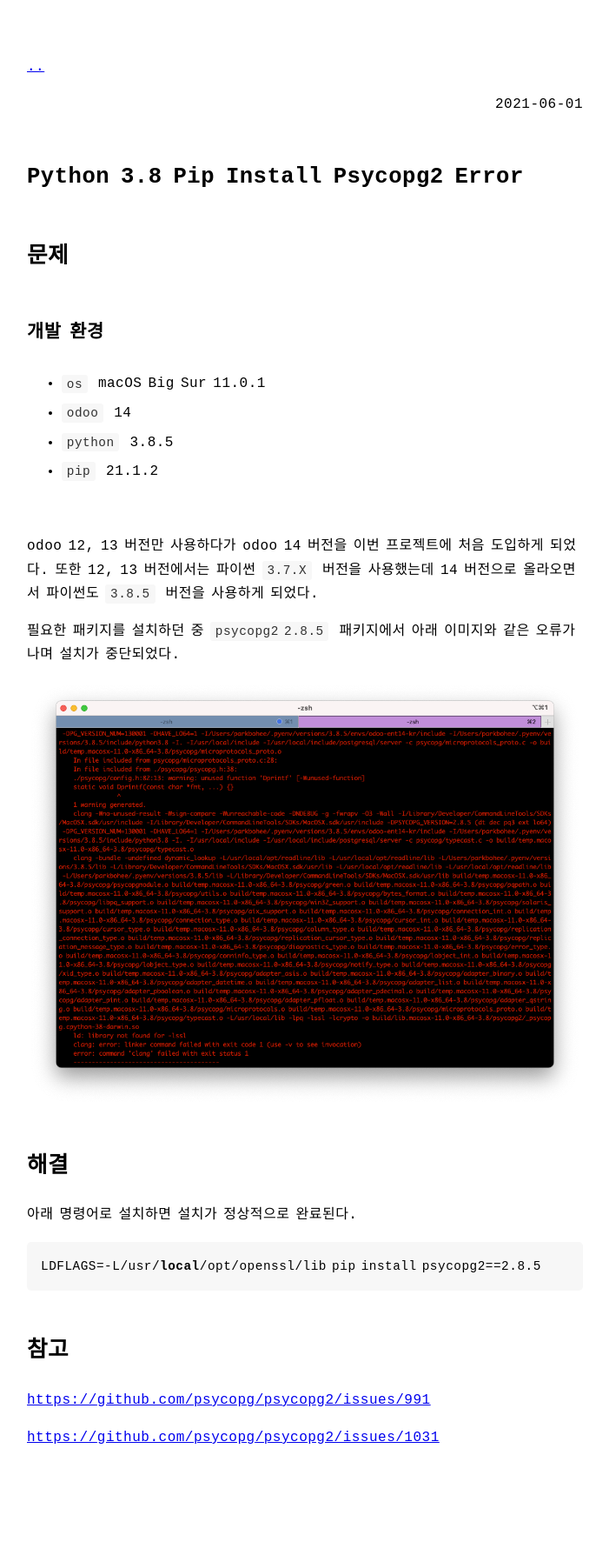
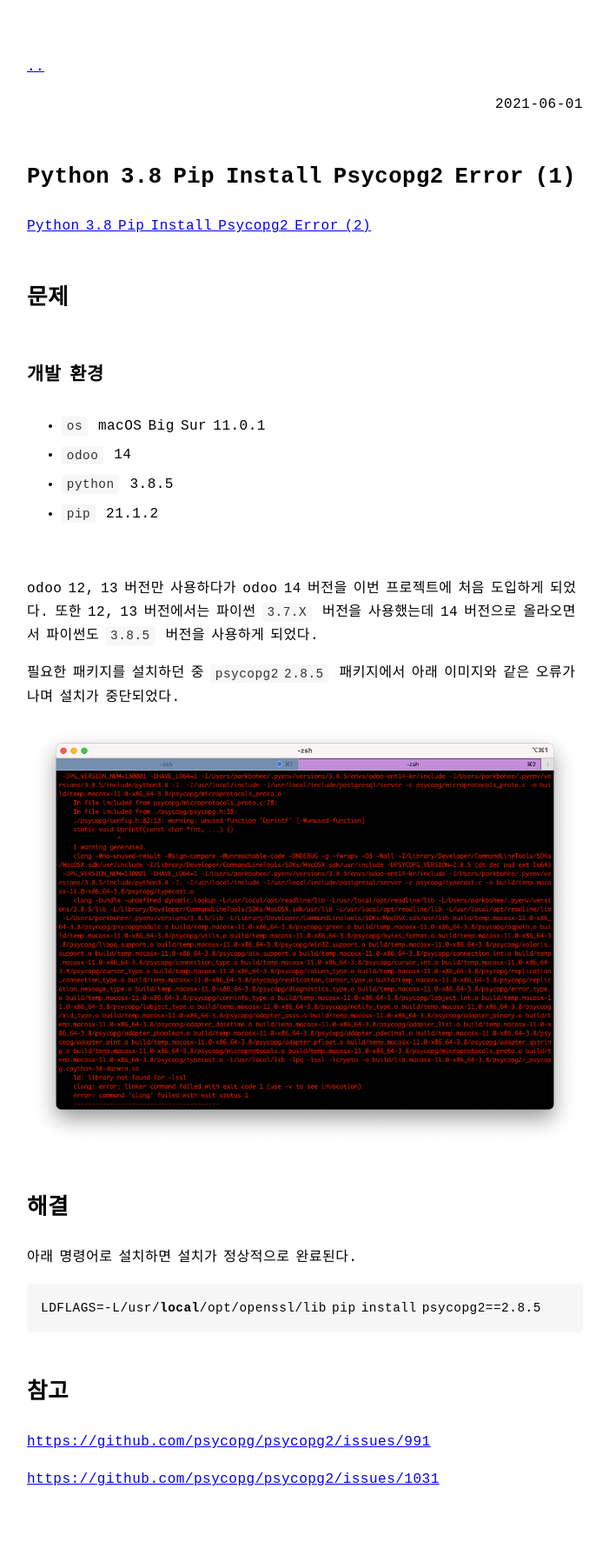
Before and after one commit to bobbohee/no-access-please, a Jekyll site: the page built from _posts/2021-06-01-python-3.8-pip-install-psycopg2-error-(1).md, in a window 1280 px wide. Shown: the whole page at 87% size, without its empty margins (289-990 px from the left). Built offline with Jekyll 4.4.1, drawn with Linux system fonts in a browser that asks for light colours; before the commit the page ends 1747 px from its top, so only the background shows below that.

Commit message:
[EDIT] 파일명 변경 -> (1)

```diff
--- a/_posts/2021-06-01-python-3.8-pip-install-psycopg2-error.md
+++ b/_posts/2021-06-01-python-3.8-pip-install-psycopg2-error-(1).md
@@ -2,6 +2,8 @@
 layout: post
 category: odoo
 ---
+
+[Python 3.8 Pip Install Psycopg2 Error (2)](/no-access-please/python-3-8-pip-install-psycopg2-error-2){:target="_blank"}
 
 # 문제
 
```
